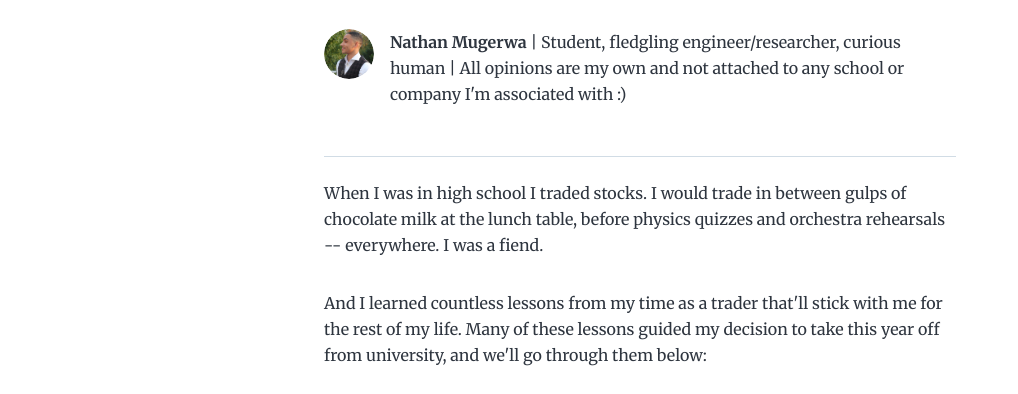
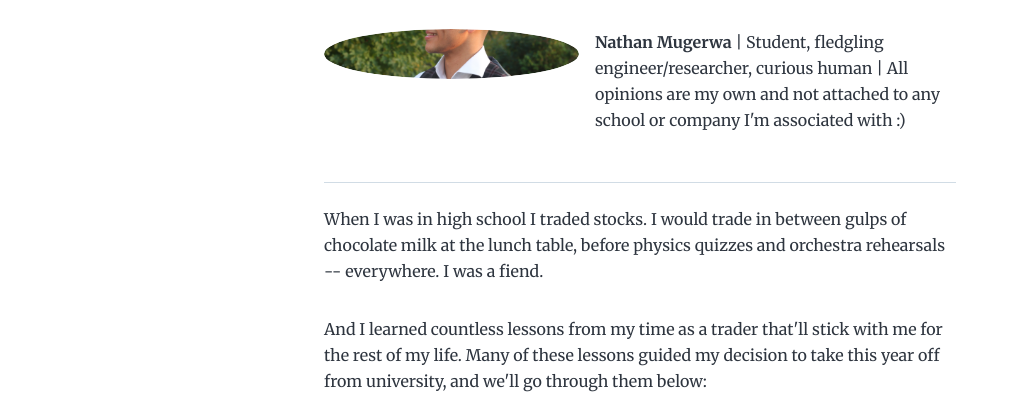
Before and after one commit to jnmugerwa/jnmugerwa.github.io, a Gatsby site: page /bet-maker/ in a window 1280 px wide. Shown: the part 182-576 px from the top of the page, without its empty margins (0-1018 px from the left). Built offline with nearby package versions, Linux system fonts and the light colour scheme; Gatsby itself is replaced by a stand-in of ours.

Commit message:
Modified About page picture.

```diff
--- a/src/style.css
+++ b/src/style.css
@@ -300,7 +300,7 @@ a:focus {
 .bio-avatar {
   margin-right: var(--spacing-4);
   margin-bottom: var(--spacing-0);
-  min-width: 50px;
+  min-width: 255px;
   border-radius: 100%;
 }
 
```
